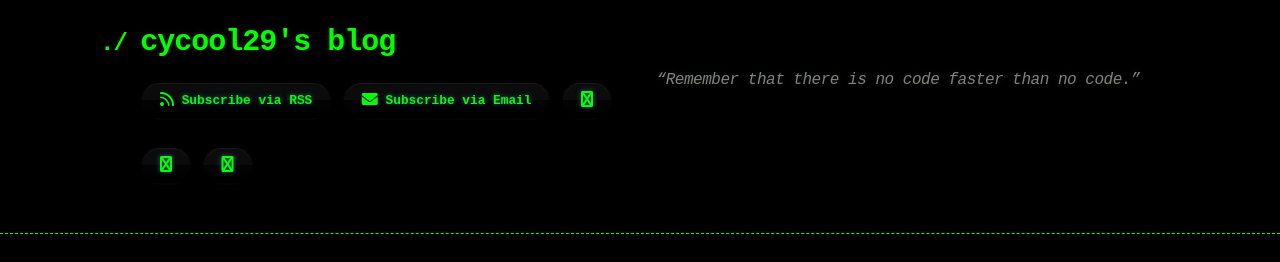
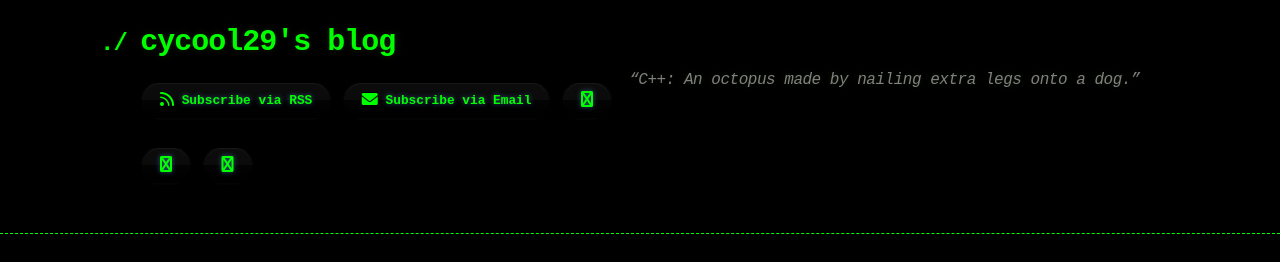
Before and after one commit to cycool29/cycool29.github.io, a Jekyll site: the page built from index.md, in a window 1280 px wide and 900 px high. Shown: the top 262 px of the window. Built offline with Jekyll 4.4.1, drawn with Linux system fonts in a browser that asks for light colours; a style sheet for code colours, icons or effects is not loaded.

Commit message:
Update quotes

```diff
--- a/_config.yml
+++ b/_config.yml
@@ -1,5 +1,5 @@
 title: cycool29's blog
-description: "“Remember that there is no code faster than no code.” "
+description: "“C++: An octopus made by nailing extra legs onto a dog.” "
 bio: A high school student. Intermediate in Python, Git, Bash. Learning JavaScript. He/Him. "
 author: cycool29
 url: https://cycool29.github.io
```
